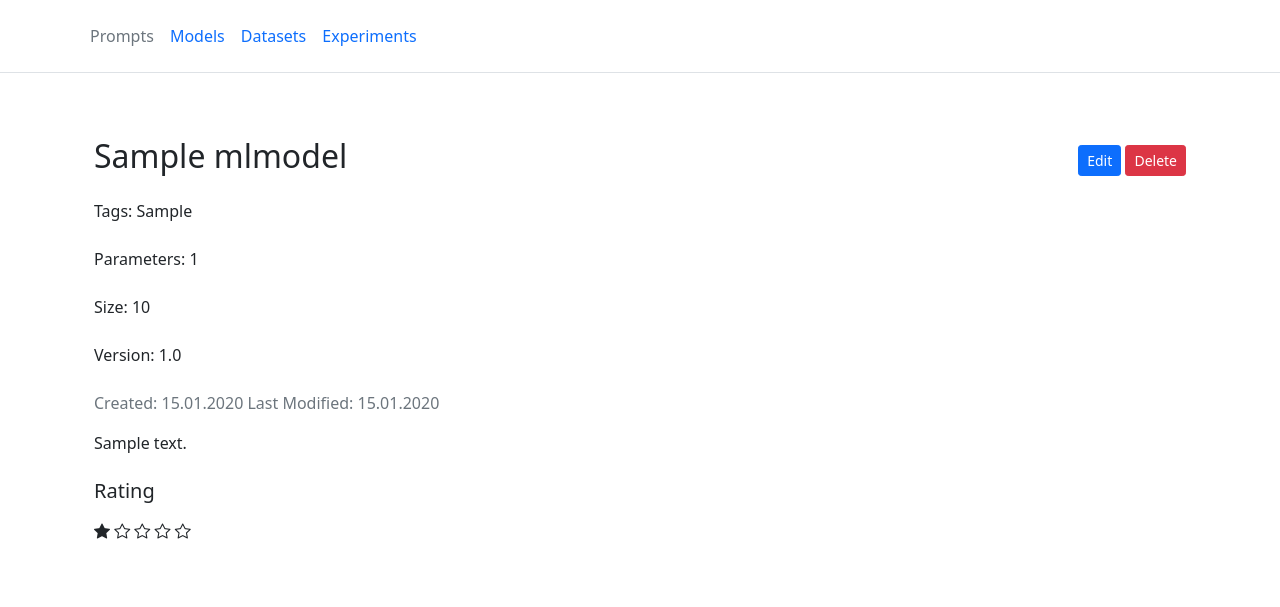
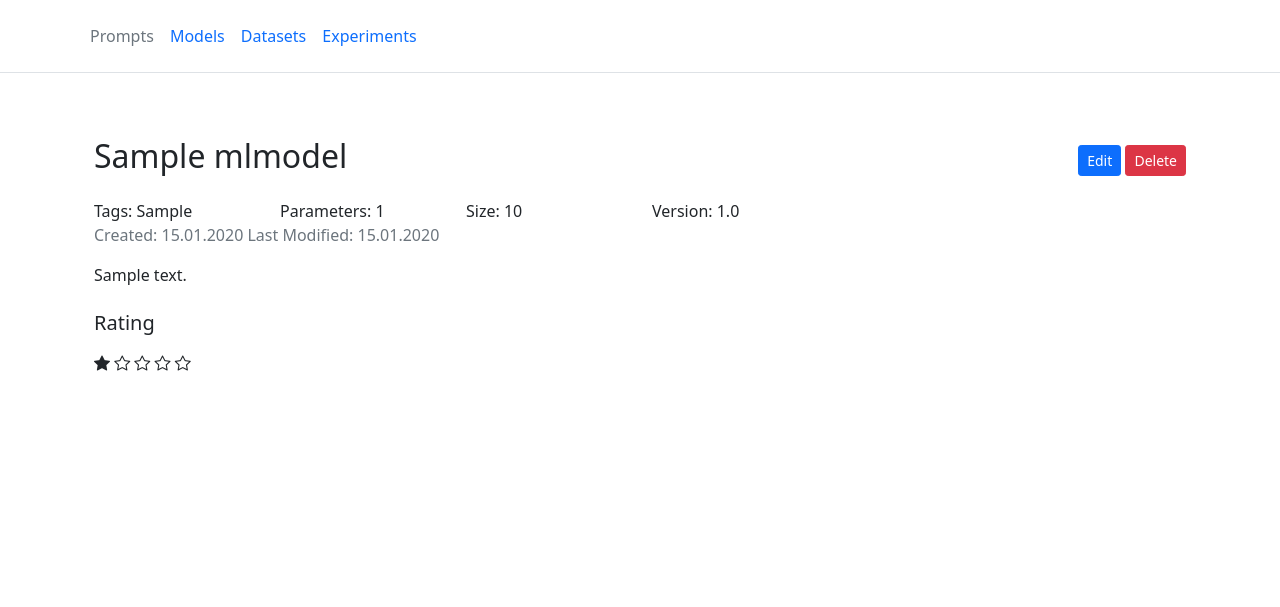
Before and after one commit to michaelachmann/prompt-lab, a Django app: page /ml_models/1/ in a window 1280 px wide. Shown: the top 607 px of the page. Run offline with Django 5.2, Linux system fonts and the light colour scheme; tables that the repository leaves empty hold one stand-in row (values such as "Sample post").

Commit message:
Minor cosmetic changes to the Detail html

```diff
--- a/ml_models/templates/ml_models/ml_model_detail.html
+++ b/ml_models/templates/ml_models/ml_model_detail.html
@@ -11,11 +11,14 @@
                 <a href="{% url 'ml_model_delete' ml_model.pk %}" class="btn btn-danger btn-sm"><i class="fas fa-trash-alt"></i> Delete</a>
             </div>
         </div>
-        <div class="mb-4">Tags: {{ ml_model.tags }}</div>
-        <div class="mb-4">Parameters: {{ ml_model.parameters }}</div>
-        <div class="mb-4">Size: {{ ml_model.size }}</div>
-        <div class="mb-4">Version: {{ ml_model.version }}</div>
-
+    <div class="float-left">
+        <div class="row justify-content-start">
+            <div class="col-2">Tags: {{ ml_model.tags }}</div>
+            <div class="col-2">Parameters: {{ ml_model.parameters }}</div>
+            <div class="col-2">Size: {{ ml_model.size }}</div>
+            <div class="col-2">Version: {{ ml_model.version }}</div>
+        </div>
+    </div>
         <p class="text-muted">{{ ml_model.creator.username}} <span class="ml-3">Created: {{ ml_model.created_at|date:"d.m.Y" }}</span> <span class="ml-3">Last Modified: {{ ml_model.updated_at|date:"d.m.Y" }}</span></p>
         <div class="mb-4">{{ ml_model.description }}</div>
         <h5 class="mb-3">Rating</h5>
```
